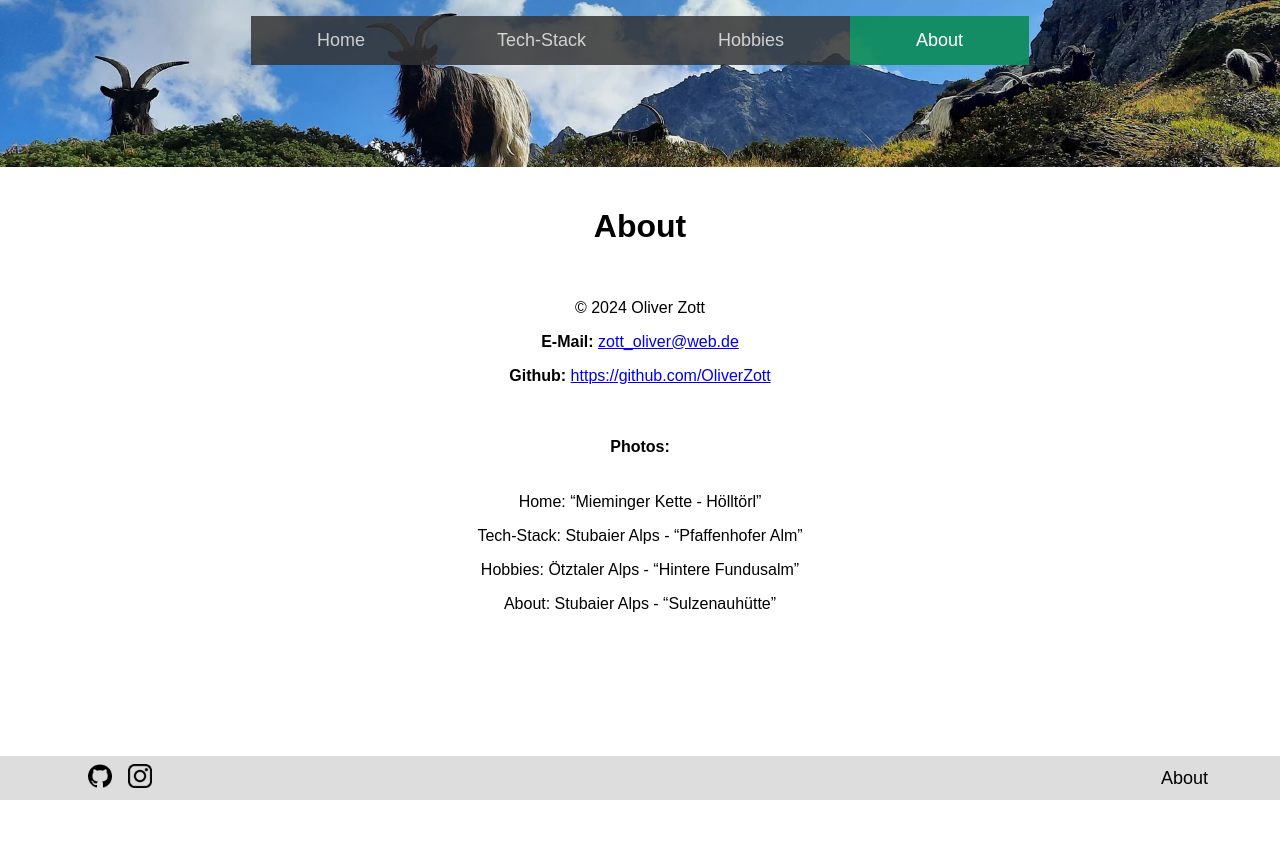
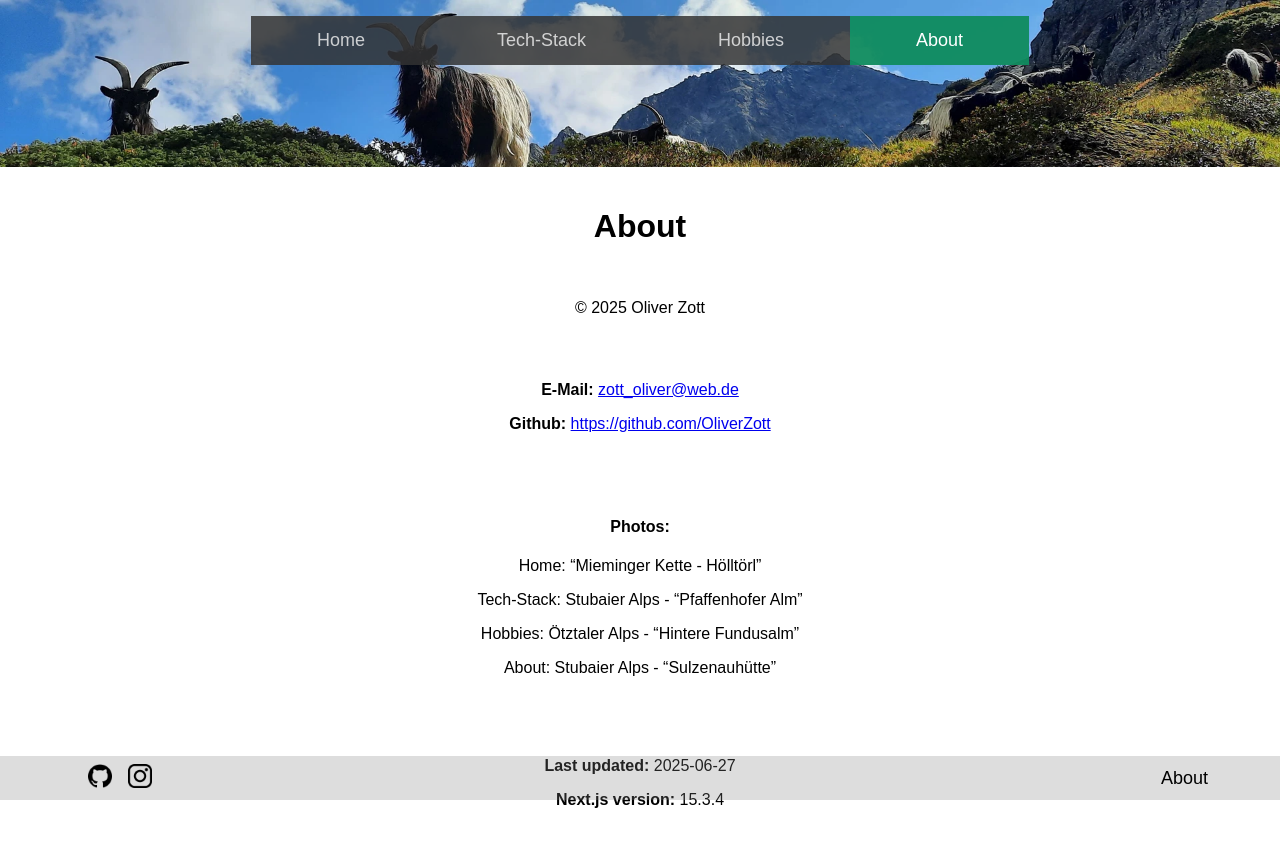
Before and after one commit to OliverZott/website, a Next.js app: page /about in a window 1280 px wide. Shown: the top 846 px of the page. Before the commit the page ends 800 px from the top, so only its background shows below. Built offline with nearby package versions, Linux system fonts and the light colour scheme.

Commit message:
Dependency updates

```diff
--- a/app/about/page.tsx
+++ b/app/about/page.tsx
@@ -1,6 +1,12 @@
 /* eslint-disable @next/next/no-img-element */
 
 export default function About() {
+
+    var packageJson = require('../../package.json');
+
+    var nextVersion = packageJson.dependencies.next.slice(1,)
+    var version = packageJson.version;
+
     return (
         <main>
             <img
@@ -10,14 +16,16 @@ export default function About() {
                 srcSet="/lacke.webp 1920w, /lacke-900.webp 900w"
             />
             <div className='container'>
+
                 <h1>About</h1>
+                <p>&copy; 2025 Oliver Zott</p>
 
-                <p>&copy; 2024 Oliver Zott</p>
-
+                <div className="dist">
                     <p>
                         <strong>E-Mail: </strong>
                         <a href="mailto:zott_oliver@web.de?subject=website&body=Message">zott_oliver@web.de</a>
                     </p>
+
                     <p>
                         <strong>Github: </strong>
                         <a href="https://github.com/OliverZott" target="_blank" rel="noopener noreferrer">https://github.com/OliverZott</a>
@@ -27,12 +35,20 @@ export default function About() {
                     <strong>CV: </strong>
                     <a href="/test.pdf" target="_blank">Open PDF</a>
                     </p> */}
+                </div>
 
-                <h4 className="dist">Photos:</h4>
+                <div className="dist">
+                    <h4 >Photos:</h4>
                     <p>Home: <q>Mieminger Kette - Hölltörl</q></p>
                     <p>Tech-Stack: Stubaier Alps - <q>Pfaffenhofer Alm</q></p>
                     <p>Hobbies: Ötztaler Alps - <q>Hintere Fundusalm</q> </p>
                     <p>About: Stubaier Alps - <q>Sulzenauhütte</q> </p>
+                </div>
+
+                <div className="dist">
+                    <p><strong>Last updated: </strong>2025-06-27</p>
+                    <p><strong>Next.js version: </strong>{nextVersion}</p>
+                </div>
 
             </div>
         </main>
```
Also changed, not shown: package.json (+5 -5 lines), 1 other file (tests, documents, lock files or other folders). Lines whose indentation alone changed are shown as unchanged.
